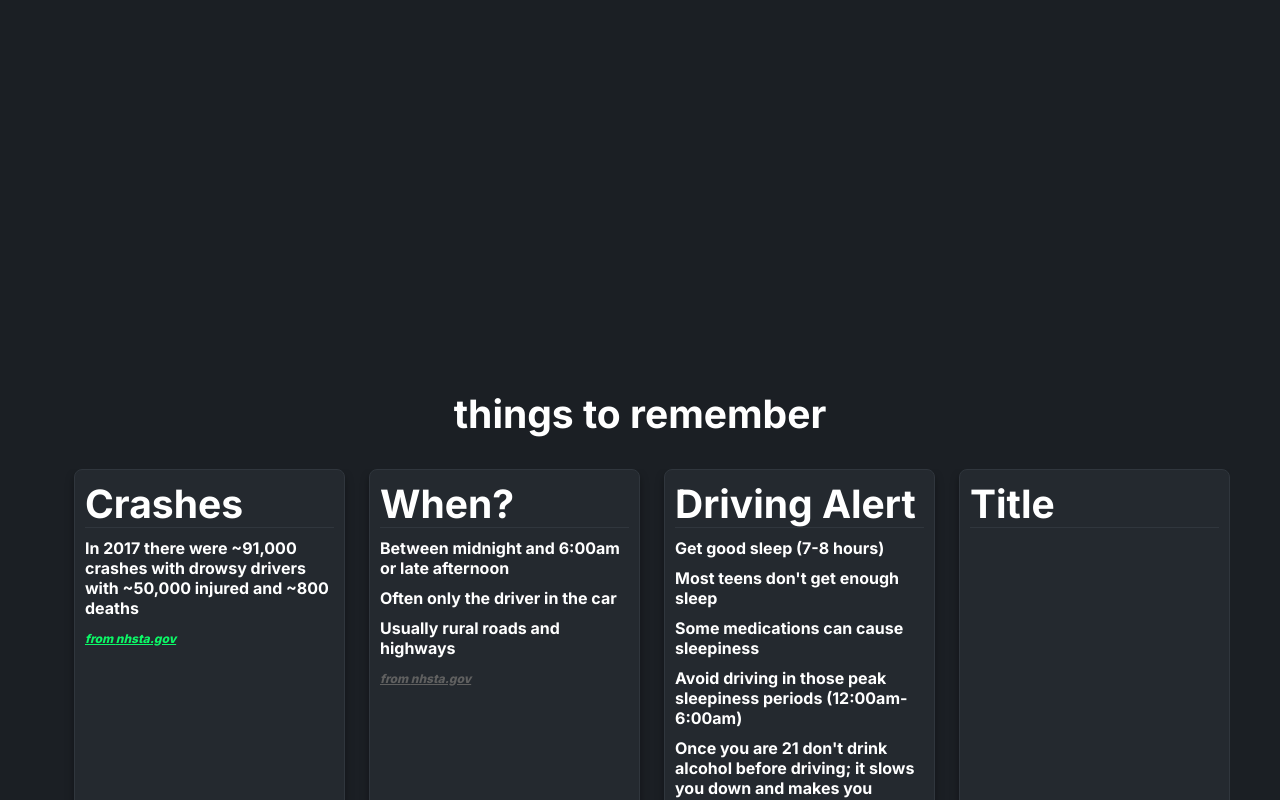
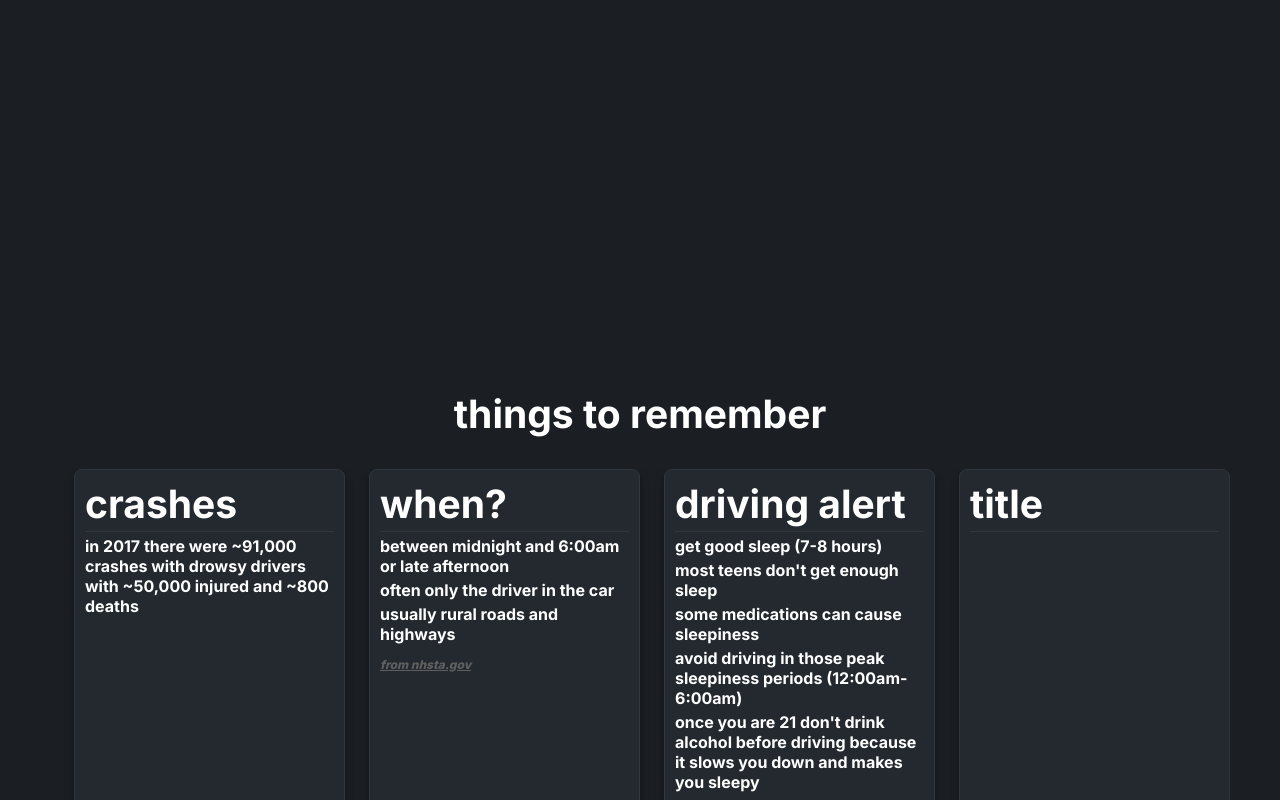
Before and after one commit to svensk007/DACP, a React (Create React App) app: page / in a window 1280 px wide. In both pictures the pointer is over the link 130 px from the left and 404 px from the top of the page. Built offline with nearby package versions, Linux system fonts and the light colour scheme.

Commit message:
better styling and stuff

```diff
--- a/src/App.css
+++ b/src/App.css
@@ -1,10 +1,15 @@
 * {
+  text-transform: lowercase;
   padding: 0;
   margin: 0;
   box-sizing: border-box;
   scroll-behavior: smooth;
   overflow-x: hidden;
   font-family: "Inter", sans-serif;
+}
+*::selection {
+  background: #0cf867;
+  color: #fefefe;
 }
 html {
   background: #1b1f24;
@@ -31,7 +36,15 @@ main::-webkit-scrollbar-thumb:hover {
   transition: all 0.25s;
 }
 .source:hover {
-  color: #0cf867;
+  text-decoration: underline;
+  animation: background-pan 3s linear infinite;
+  background: linear-gradient(to right, #0cf867, #01f0e3, #0cf867);
+  background-size: 200%;
+  background-clip: text;
+  color: transparent;
+  -webkit-background-clip: text;
+  -webkit-text-fill-color: transparent;
+  transition: all 0.25s;
 }
 .source::before {
   content: "from ";
@@ -40,7 +53,7 @@ main::-webkit-scrollbar-thumb:hover {
 /* cards in "things to remember" */
 .card-text {
   font-weight: 600;
-  margin-top: 10px;
+  margin-top: 4px;
   font-size: 1rem;
   word-wrap: normal;
 }
@@ -53,6 +66,7 @@ main::-webkit-scrollbar-thumb:hover {
 }
 .card-title {
   border-bottom: #30363d 1px solid;
+  padding-bottom: 4px;
 }
 .card {
   filter: drop-shadow(0 5px 4px rgb(0 0 0 / 0.3))
--- a/src/App.js
+++ b/src/App.js
@@ -54,10 +54,10 @@ function App() {
           <div className="card-container">
             <div className="card">
               <h1 className="card-title">Crashes</h1>
-              <p className="card-text">
+              <ul className="card-text">
                 In 2017 there were ~91,000 crashes with drowsy drivers with
                 ~50,000 injured and ~800 deaths
-              </p>
+              </ul>
               <a
                 target="_blank"
                 rel="noreferrer"
@@ -98,7 +98,7 @@ function App() {
                   (12:00am-6:00am)
                 </li>
                 <li className="card-text">
-                  Once you are 21 don't drink alcohol before driving; it slows
+                  Once you are 21 don't drink alcohol before driving because it slows
                   you down and makes you sleepy
                 </li>
               </ul>
```
